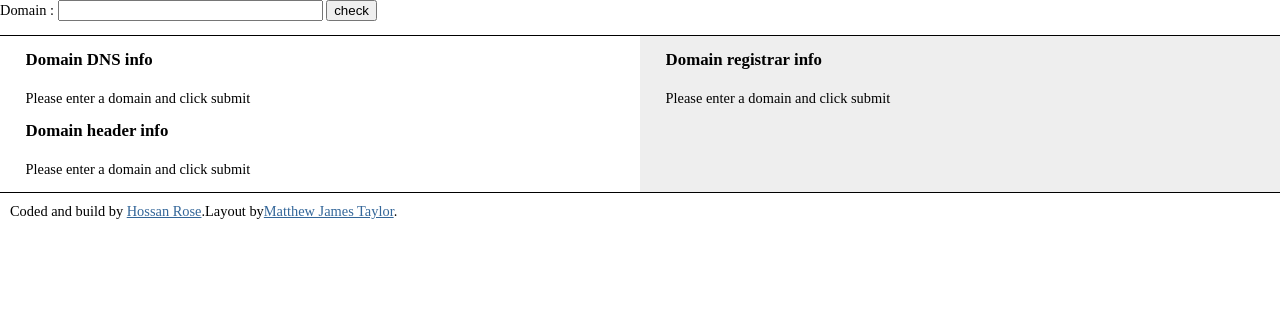
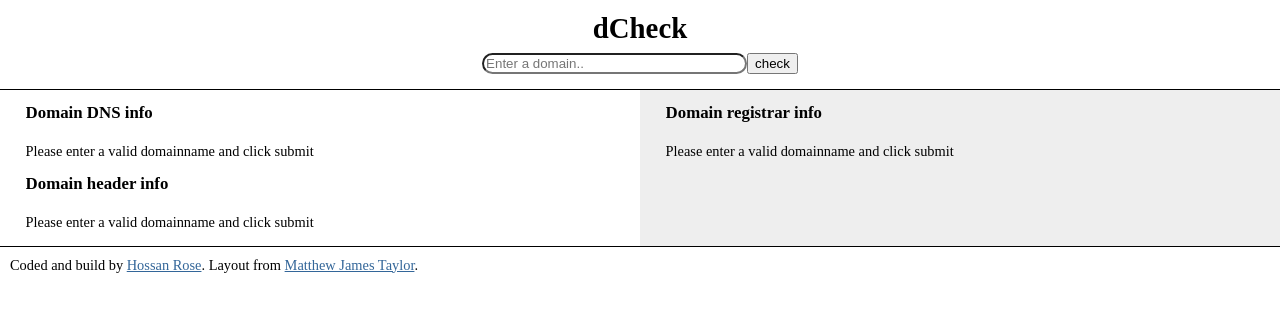
Before and after one commit to hossanrose/dCheck, a Flask app: page / in a window 1280 px wide. Shown: the top 312 px of the page. Run offline with Flask 2, Linux system fonts and the light colour scheme.

Commit message:
Search box changes

```diff
--- a/static/style.css
+++ b/static/style.css
@@ -41,6 +41,8 @@
 	#header h2 {
 		padding:.4em 15px 0 15px;
 		margin:0;
+		text-align: center;
+		margin: 0 auto;
 	}
 	#header ul {
 		clear:left;
@@ -90,6 +92,12 @@
 		margin:0;
 		padding:6px 15px !important;
 		text-align:right;
+	}
+	/* making search box rounded */
+	.rounded {
+		border-radius:15px;
+		-moz-border-radius:15px;
+		-webkit-border-radius:15px;
 	}
 	/* column container */
 	.colmask {
--- a/templates/index.html
+++ b/templates/index.html
@@ -5,17 +5,17 @@
 		<div class="col1">
 			<h3> Domain DNS info </h3>
 			{% for out_line in  dig %}
-			{{ out_line }}<br>
+			<i>{{ out_line }}</i><br>
 			{% else %}
 			<br>
-			Please enter a domain and click submit
+			Please enter a valid domainname and click submit
 			{% endfor %}
 			<h3> Domain header info </h3>
 			{% for out_line in  headers %}
 			{{ out_line }}<br>
 			{% else %}
 			<br>
-			Please enter a domain and click submit
+			Please enter a valid domainname and click submit
 		{% endfor %}
 		</div>
 		<div class="col2">
@@ -24,7 +24,7 @@
 			{{ out_line }}<br>
 			{% else %}
 			<br>
-			Please enter a domain and click submit
+			Please enter a valid domainname and click submit
 			{% endfor %}
 		</div>
 	</div>
--- a/templates/layout.html
+++ b/templates/layout.html
@@ -10,14 +10,13 @@
 <body>
 <div id="header">
 	<form action="{{ url_for('index') }}" method=post >
-	<link rel=stylesheet type=text/css href="{{ url_for('static', filename='style.css') }}">
-        Domain : <input type=text size=30 name=domain>
-        <input type=submit value=check>
+	<h1> dCheck</h1>
+        <h2><input class=rounded type=text placeholder="Enter a domain.." size=30 name="domain"><input type=submit value=check></h2>
 	</form>
 </div>
   {% block body %}{% endblock %}
 <div id="footer">
-	<p>Coded and build by <a href="http://yoman.in">Hossan Rose</a>.Layout by<a href="http://matthewjamestaylor.com/blog/perfect-2-column-double-page.htm">Matthew James Taylor</a>.</p>
+	<p>Coded and build by <a href="http://yoman.in">Hossan Rose</a>. Layout from <a href="http://matthewjamestaylor.com/blog/perfect-2-column-double-page.htm">Matthew James Taylor</a>.</p>
 </div>
 </body>
 </html>
```
